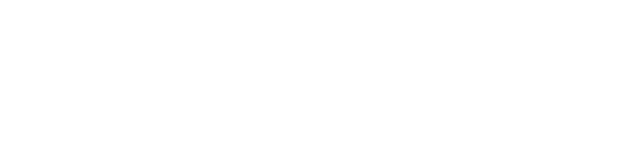
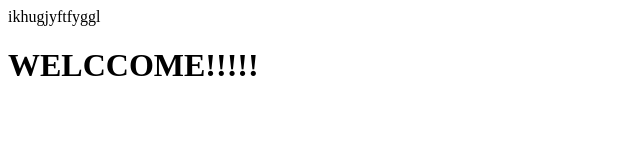
Before and after one commit to luisa-c/luisa-c.github.io, a plain HTML site: page index.html in a window 1280 px wide. Shown: the whole page, without its empty margins (0-640 px from the left). Drawn offline with Linux system fonts and the light colour scheme.

Commit message:
Update index.html

```diff
--- a/index.html
+++ b/index.html
@@ -1,7 +1,9 @@
 <!DOCTYPE html>
 <html>
   <head>
-    <title> HELLO, HOLA Webpage </title>
+    <title> maria's Webpage </title>
   </head>
-    <body>
+    <body> ikhugjyftfyggl
+  </body>
+      <h1> WELCCOME!!!!!</h1>
     </html>
```
